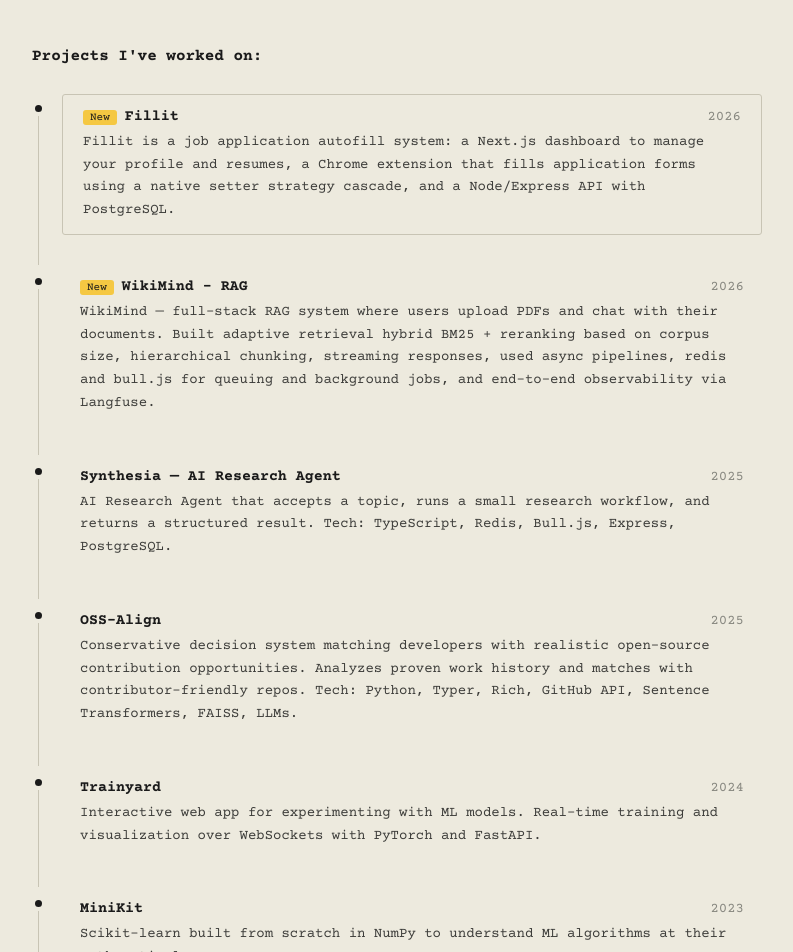
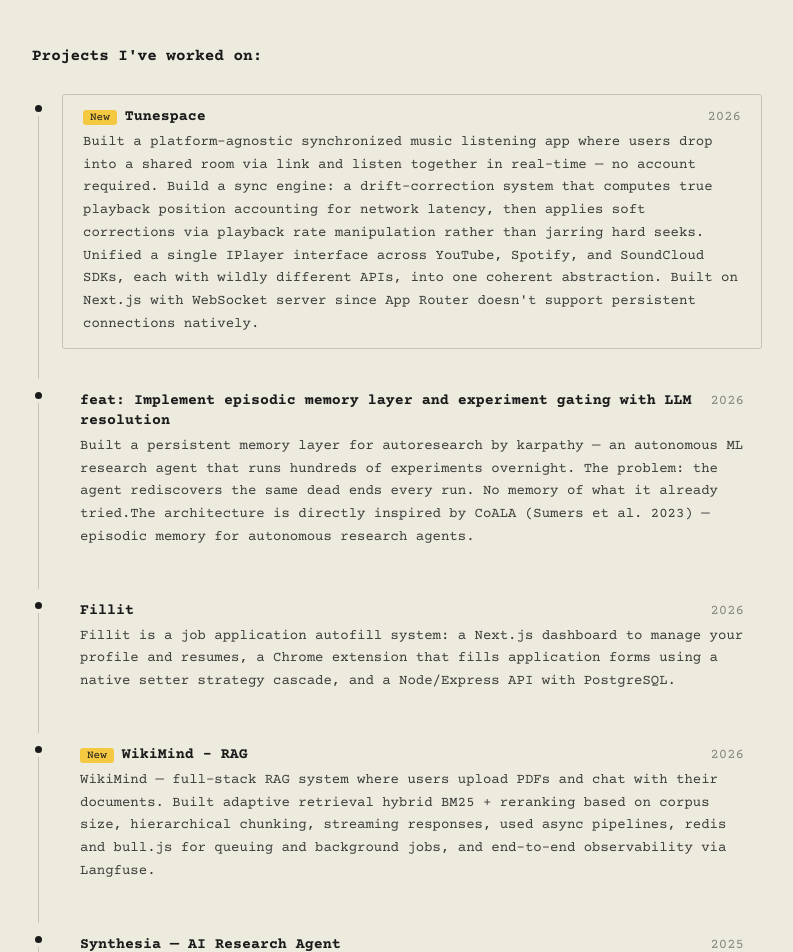
Before and after one commit to dishafaujdar/dp, a Next.js app: page / in a window 1280 px wide. Shown: the part 1220-2172 px from the top of the page, without its empty margins (242-1035 px from the left). Built offline with nearby package versions, Linux system fonts and the light colour scheme.

Commit message:
added new project

```diff
--- a/src/components/Projects.tsx
+++ b/src/components/Projects.tsx
@@ -3,11 +3,27 @@
 
 const projects = [
   {
+    title: 'Tunespace',
+    date: '2026',
+    description: "Built a platform-agnostic synchronized music listening app where users drop into a shared room via link and listen together in real-time — no account required. Build a sync engine: a drift-correction system that computes true playback position accounting for network latency, then applies soft corrections via playback rate manipulation rather than jarring hard seeks. Unified a single IPlayer interface across YouTube, Spotify, and SoundCloud SDKs, each with wildly different APIs, into one coherent abstraction. Built on Next.js with WebSocket server since App Router doesn't support persistent connections natively.",
+    badge: 'New',
+    boxed: true,
+    href: 'https://github.com/dishafaujdar/Tunespace',
+  },
+  {
+    title: 'feat: Implement episodic memory layer and experiment gating with LLM resolution',
+    date: '2026',
+    description: 'Built a persistent memory layer for autoresearch by karpathy — an autonomous ML research agent that runs hundreds of experiments overnight. The problem: the agent rediscovers the same dead ends every run. No memory of what it already tried.The architecture is directly inspired by CoALA (Sumers et al. 2023) — episodic memory for autonomous research agents.',
+    // badge: 'New',
+    boxed: false,
+    href: 'https://github.com/karpathy/autoresearch/pull/341',
+  },
+  {
     title: 'Fillit',
     date: '2026',
     description: 'Fillit is a job application autofill system: a Next.js dashboard to manage your profile and resumes, a Chrome extension that fills application forms using a native setter strategy cascade, and a Node/Express API with PostgreSQL.',
-    badge: 'New',
-    boxed: true,
+    // badge: 'New',
+    boxed: false,
     href: 'https://github.com/dishafaujdar/fillIt',
   },
   {
@@ -38,22 +54,6 @@
     href: 'https://github.com/dishafaujdar/os-agent',
   },
   {
-    title: 'Trainyard',
-    date: '2024',
-    description:
-      'Interactive web app for experimenting with ML models. Real-time training and visualization over WebSockets with PyTorch and FastAPI.',
-    boxed: false,
-    href: 'https://github.com/dishafaujdar/Trainyard',
-  },
-  {
-    title: 'MiniKit',
-    date: '2023',
-    description:
-      'Scikit-learn built from scratch in NumPy to understand ML algorithms at their mathematical core.',
-    boxed: false,
-    href: 'https://github.com/dishafaujdar/MiniKit',
-  },
-  {
     title: 'Mnemo',
     date: '2026',
     description: 'A production-grade memory middleware REST API for AI agents. Mnemo gives stateless LLMs (GPT, Claude, coding assistants) persistent, temporally-aware memory by maintaining three memory layers: episodic (raw), semantic (structured facts with bi-temporal edges), and a user profile. It is inspired by Mem0\'s fact extraction pipeline and Zep/Graphiti\'s bi-temporal edge model, but implemented without a graph database — using SQLite + Qdrant only, keeping it lightweight and self-hostable.',
```
